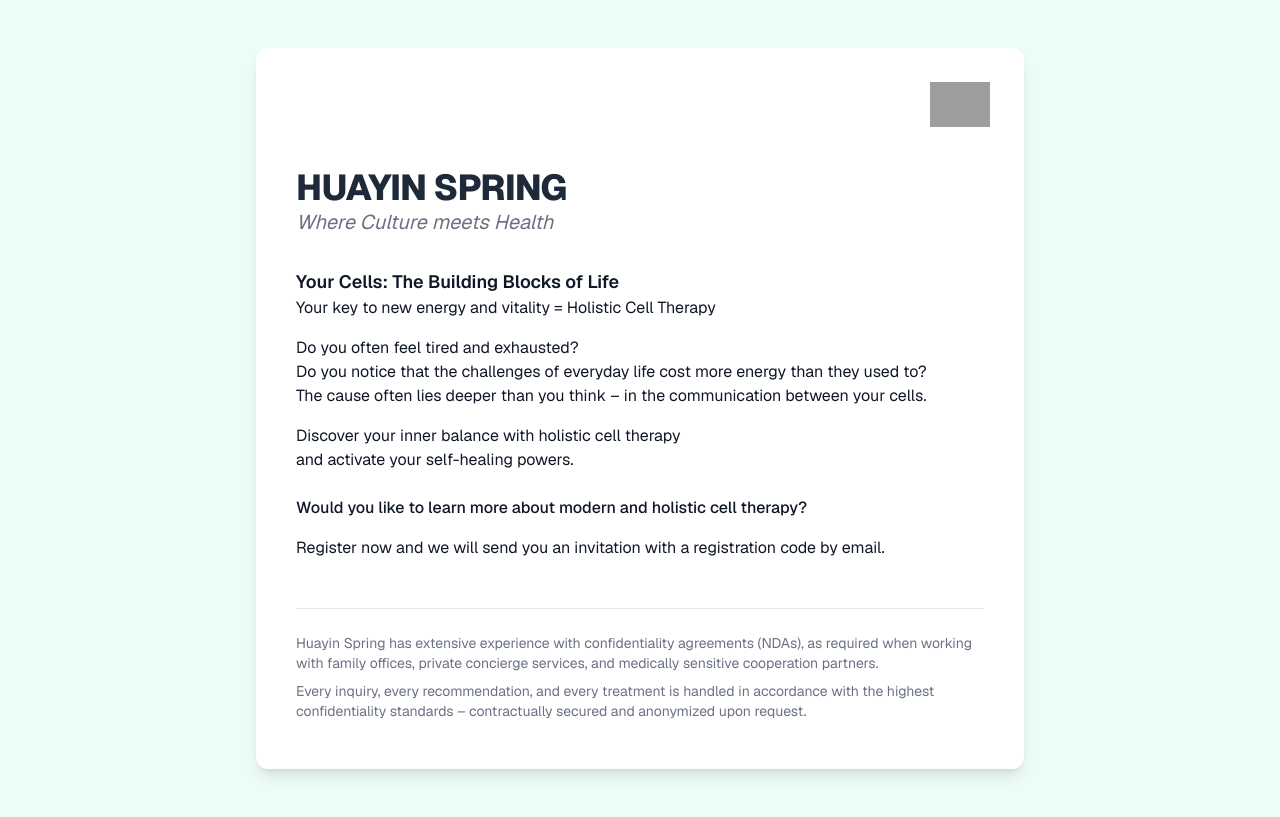
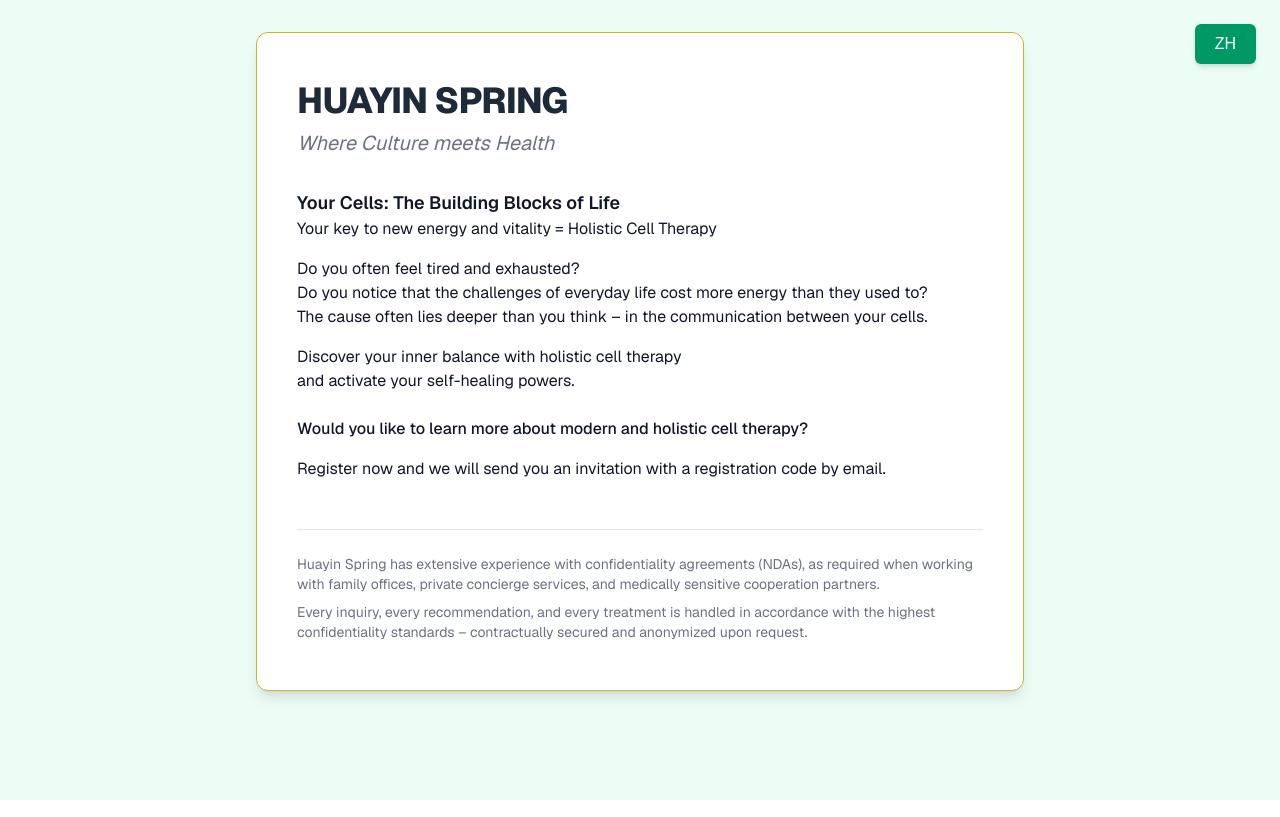
Before and after one commit to hdrlive/huayinspring-website, a Next.js app: page / in a window 1280 px wide. Built offline with nearby package versions, Linux system fonts and the light colour scheme; grey boxes are pictures that could not be loaded.

Commit message:
Update page.tsx

```diff
--- a/src/app/page.tsx
+++ b/src/app/page.tsx
@@ -1,33 +1,24 @@
 export default function Home() {
   return (
-    <div className="bg-emerald-50 min-h-screen py-12">
-      <main className="relative bg-white text-gray-900 font-sans px-6 py-12 sm:px-10 max-w-3xl mx-auto rounded-xl shadow-lg text-left">
+    <div className="bg-emerald-50 min-h-screen py-8 px-2 sm:px-4 relative">
 
-        {/* Sprache-Button im weißen Feld */}
-        <div className="absolute top-[34px] right-[34px]">
-          <a
-            href="https://huayinspring.hk"
-            target="_blank"
-            rel="noopener noreferrer"
-          >
-            <img
-              src="/ZH_route.png"
-              alt="German Version"
-              className="w-[60px] hover:scale-105 transition-transform duration-200"
-            />
-          </a>
-        </div>
+      {/* ZH-Button oben rechts */}
+      <a
+        href="https://huayinspring.hk"
+        className="absolute top-4 right-4 sm:top-6 sm:right-6 bg-emerald-600 text-white text-sm sm:text-base px-5 py-2 rounded-md hover:bg-emerald-700 shadow-md"
+      >
+        ZH
+      </a>
 
-        <h1 className="text-4xl font-extrabold tracking-tight text-gray-800 mt-[72px]">
+      <main className="bg-white text-gray-900 font-sans px-6 py-12 sm:px-10 max-w-3xl mx-auto rounded-xl shadow-lg text-left border border-[#d4af37] sm:border-[1.5px]">
+        <h1 className="text-4xl font-extrabold tracking-tight text-gray-800 mb-2">
           HUAYIN SPRING
         </h1>
         <h2 className="text-xl italic text-gray-500 mb-8">
           Where Culture meets Health
         </h2>
 
-        <p className="font-semibold text-base sm:text-lg mt-4">
-          Your Cells: The Building Blocks of Life
-        </p>
+        <p className="font-semibold text-base sm:text-lg mt-4">Your Cells: The Building Blocks of Life</p>
         <p>Your key to new energy and vitality = Holistic Cell Therapy</p>
 
         <p className="mt-4">
```
